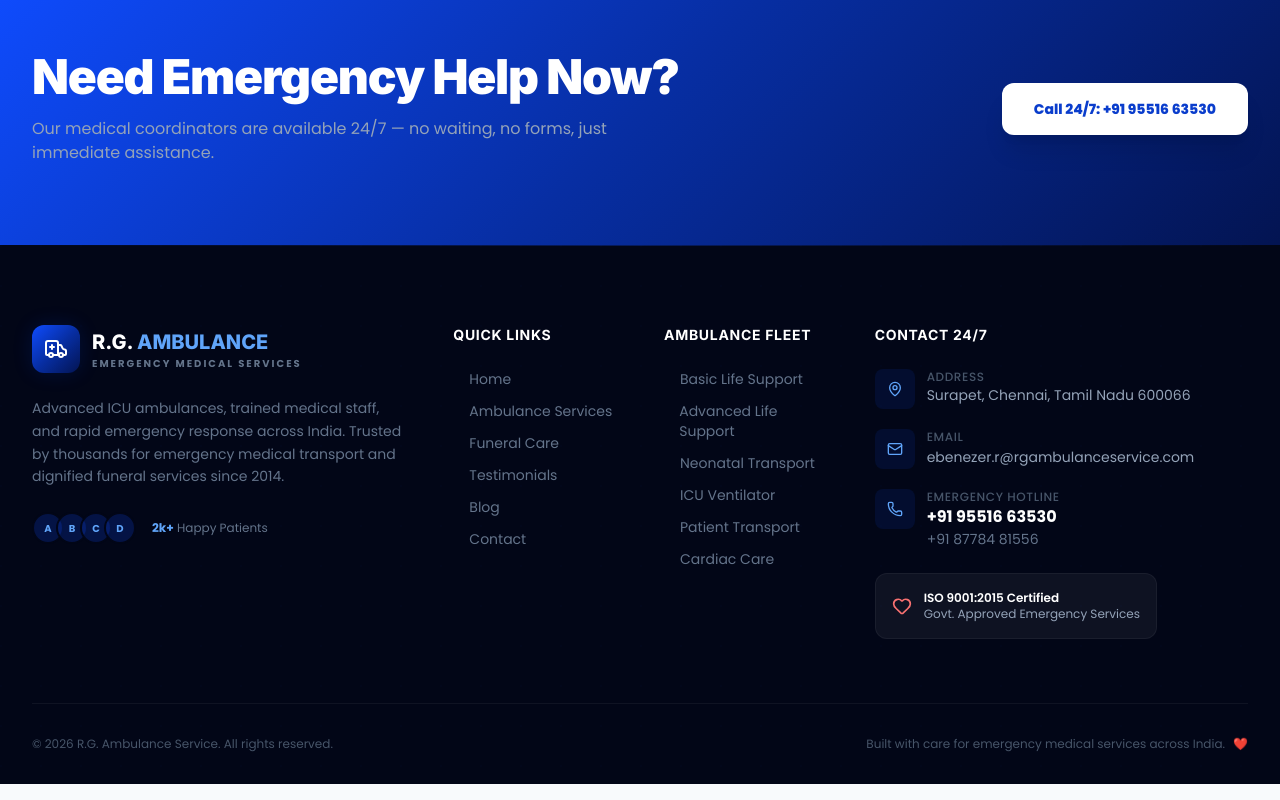
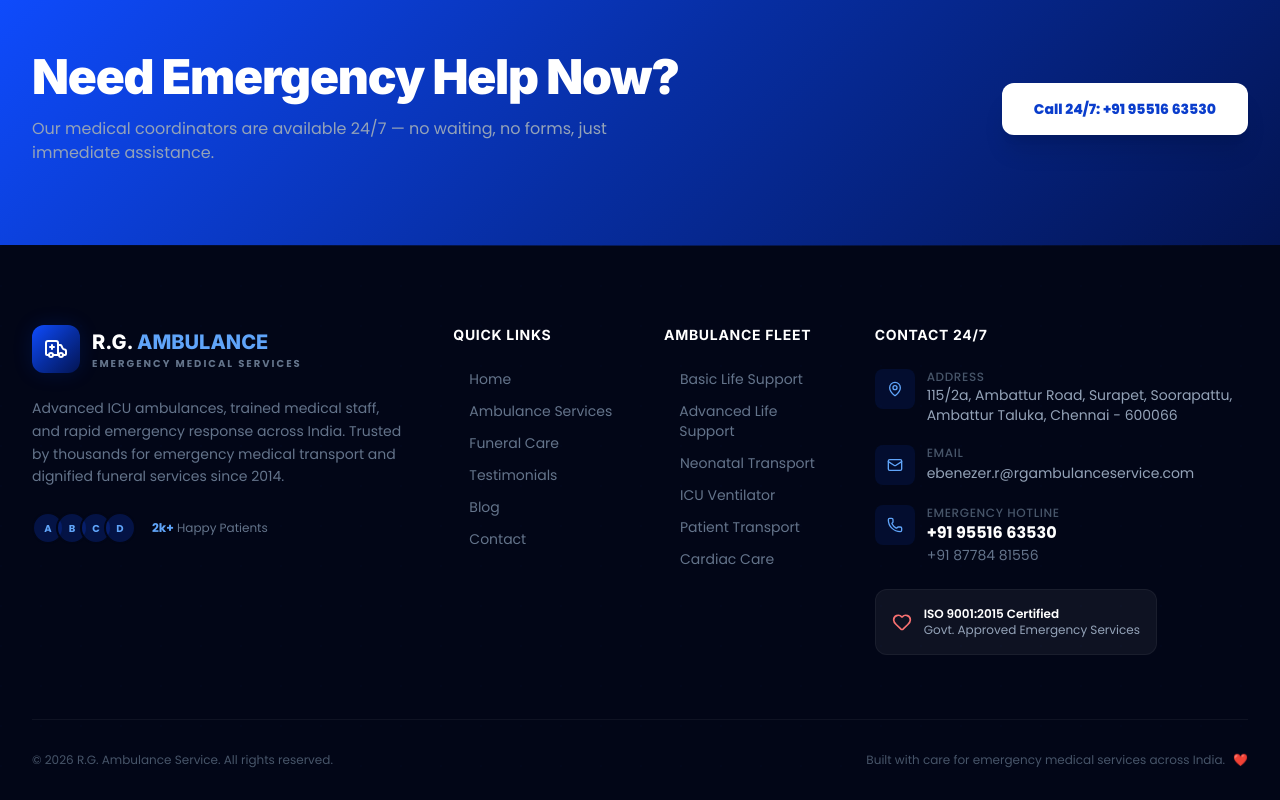
Before and after one commit to Prashanth-1411/R.G., a React (Vite) app: page /blog in a window 1280 px wide. Shown: the part 1233-2033 px from the top of the page. Built offline with nearby package versions, Linux system fonts and the light colour scheme.

Commit message:
Update address to 115/2a, Ambattur Road, Surapet, Chennai - 600066 across Contact page and Footer

```diff
--- a/src/components/Footer.tsx
+++ b/src/components/Footer.tsx
@@ -113,7 +113,7 @@ export const Footer: React.FC = () => {
                 <div>
                   <p className="text-xs text-navy-500 font-medium uppercase tracking-wider">Address</p>
                   <p className="text-sm text-navy-300 group-hover:text-white transition-colors">
-                    Surapet, Chennai, Tamil Nadu 600066
+                    115/2a, Ambattur Road, Surapet, Soorapattu, Ambattur Taluka, Chennai - 600066
                   </p>
                 </div>
               </div>
--- a/src/pages/Contact.tsx
+++ b/src/pages/Contact.tsx
@@ -93,7 +93,7 @@ export const Contact: React.FC = () => {
     {
       icon: <MapPin className="w-5 h-5" />,
       label: 'Headquarters',
-      value: 'Surapet, Chennai, Tamil Nadu 600066',
+      value: '115/2a, Ambattur Road, Surapet, Soorapattu, Ambattur Taluka, Chennai - 600066',
     },
     {
       icon: <Mail className="w-5 h-5" />,
@@ -448,7 +448,7 @@ export const Contact: React.FC = () => {
           <AnimatedSection className="mt-12" direction="up">
             <div className="relative rounded-3xl overflow-hidden shadow-premium-xl border border-navy-100/60 h-[400px]">
               <iframe
-                src="https://www.google.com/maps/embed?pb=!1m18!1m12!1m3!1d3886.123456789!2d80.1607!3d13.0812!2m3!1f0!2f0!3f0!3m2!1i1024!2i768!4f13.1!3m3!1m2!1s0x3a526f5b4b4b4b4b%3A0x123456789!2sSurapet%2C%20Chennai%2C%20Tamil%20Nadu%20600066!5e1!3m2!1sen!2sin!4v1"
+                src="https://www.google.com/maps/embed?pb=!1m18!1m12!1m3!1d3886.123456789!2d80.1607!3d13.0812!2m3!1f0!2f0!3f0!3m2!1i1024!2i768!4f13.1!3m3!1m2!1s0x3a526f5b4b4b4b4b%3A0x123456789!2s115%2F2a%2C%20Ambattur%20Road%2C%20Surapet%2C%20Soorapattu%2C%20Ambattur%20Taluka%2C%20Chennai%20-%20600066!5e1!3m2!1sen!2sin!4v1"
                 width="100%" height="100%" style={{ border: 0 }} allowFullScreen={true} loading="lazy"
                 title="R.G. Ambulance Service - Chennai Headquarters"
                 className="grayscale-[0.3]"
@@ -461,7 +461,7 @@ export const Contact: React.FC = () => {
                   </div>
                   <div>
                     <p className="text-white font-bold text-sm font-display">R.G. Ambulance Service</p>
-                    <p className="text-navy-400 text-xs">Surapet, Chennai · Tamil Nadu 600066</p>
+                    <p className="text-navy-400 text-xs">115/2a, Ambattur Road, Surapet · Chennai - 600066</p>
                   </div>
                 </div>
               </div>
```
